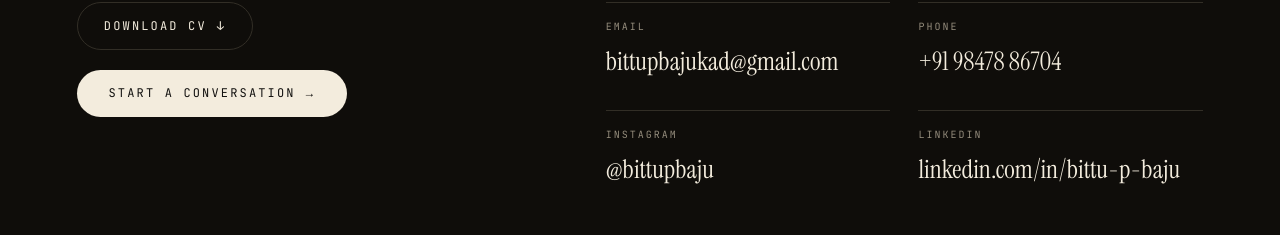
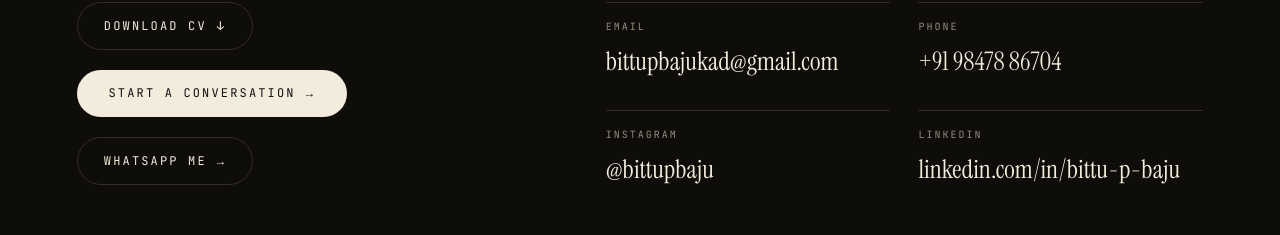
Before and after one commit to bittupbaju/bittu-portfolio, a plain HTML site: page index.html in a window 1280 px wide. Shown: the part 6453-6688 px from the top of the page. Drawn offline with Linux system fonts and the light colour scheme.

Commit message:
Add files via upload

```diff
--- a/index.html
+++ b/index.html
@@ -411,6 +411,7 @@ footer.site span{ font-family:'JetBrains Mono',monospace; font-size:10px; text-t
     <div class="contact-actions">
       <a class="pill outline" href="cv/Bittu_P_Baju_CV.pdf" target="_blank" rel="noopener">Download CV <span>↓</span></a>
       <a class="pill solid" href="mailto:bittupbajukad@gmail.com">Start a conversation <span>→</span></a>
+      <a class="pill outline" href="https://wa.me/919847886704" target="_blank" rel="noopener">WhatsApp me <span>→</span></a>
     </div>
     <div class="contact-list">
       <a href="mailto:bittupbajukad@gmail.com" data-copy="bittupbajukad@gmail.com">
```
